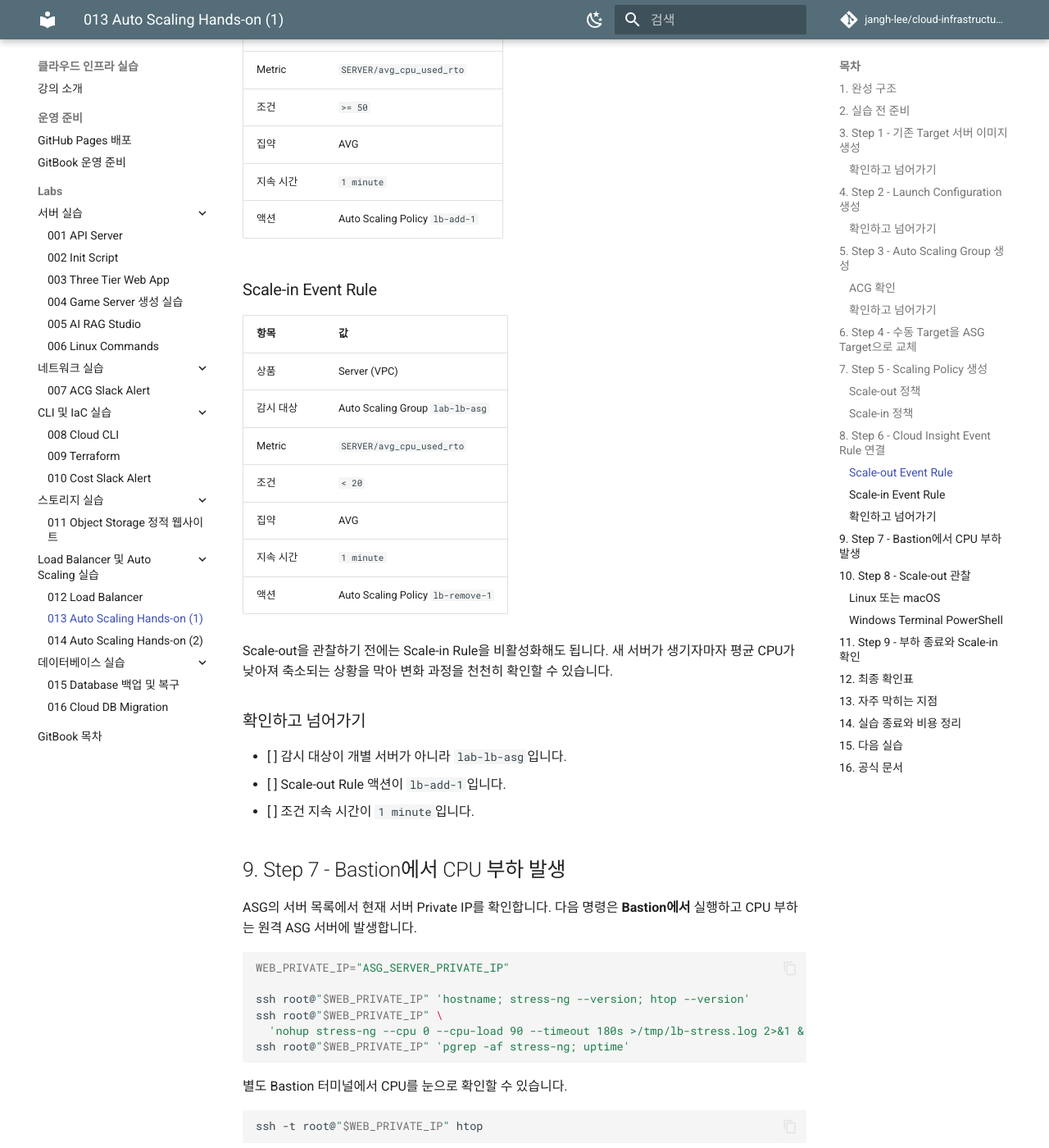
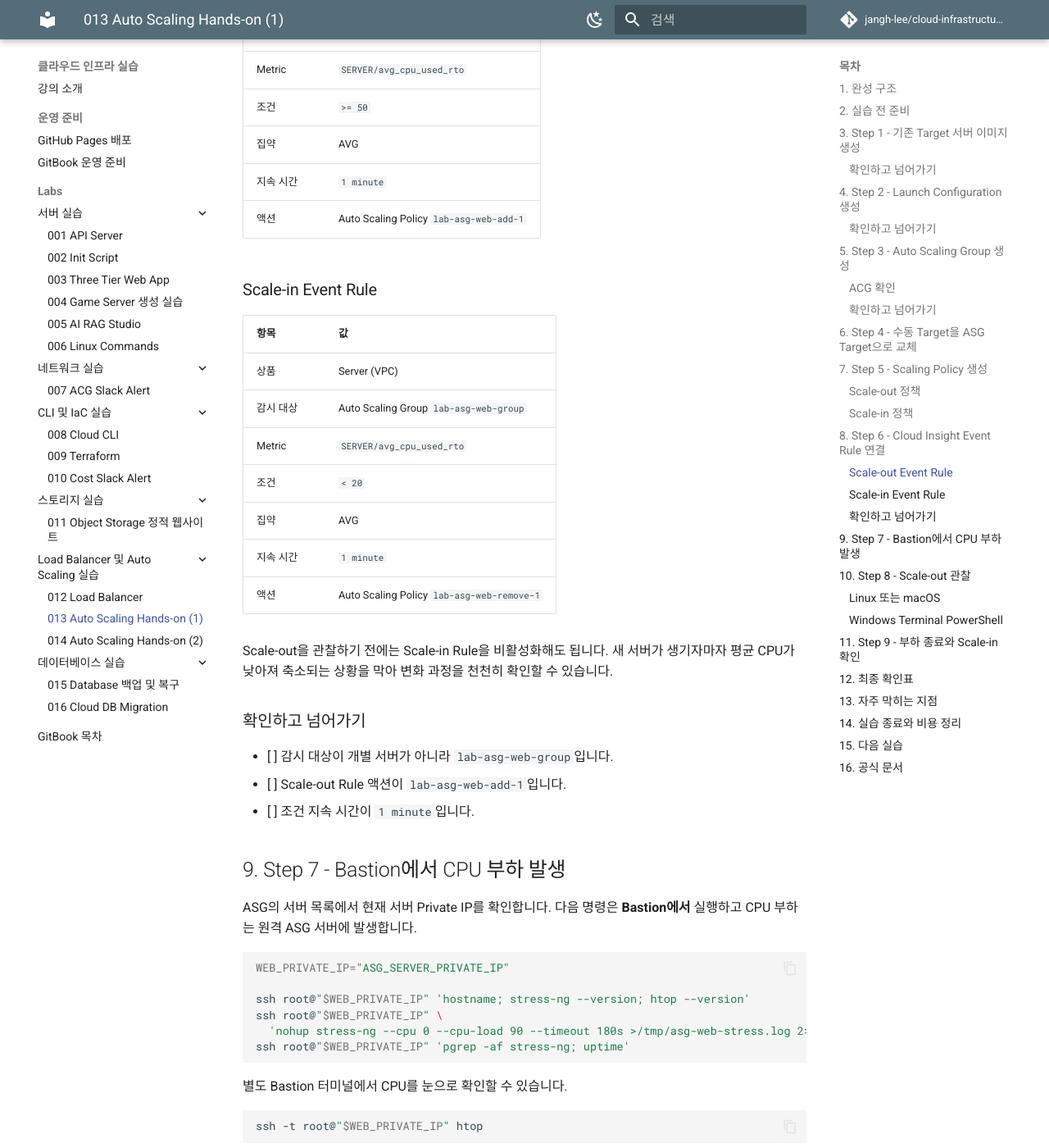
Before and after one commit to jangh-lee/cloud-infrastructure-lecture-example, an MkDocs documentation site: the page built from gitbook/labs/013-auto-scaling.md, in a window 1280 px wide and 1400 px high, scrolled down 6077 px. Shown: the whole window at 82% size. Built offline with MkDocs 1.6.1 and Material for MkDocs 9.7.7, drawn with Linux system fonts in a browser that asks for light colours; comment, search, counter and statistics services are not loaded; some of the changed text lies outside the part shown.

Commit message:
Align autoscaling lab resource names

````diff
--- a/gitbook/labs/013-auto-scaling.md
+++ b/gitbook/labs/013-auto-scaling.md
@@ -73,7 +73,7 @@ Auto Scaling Nginx 서버 1~3대         새로 구성
 
 | 항목 | 값 |
 | --- | --- |
-| 이름 | `lab-lb-lc-v1` |
+| 이름 | `lab-asg-web-lc-v1` |
 | 서버 이미지 | `lab-asg-web-image-v1` |
 | 서버 사양 | 012 원본과 같거나 수업용 최소 사양 |
 | 인증키 | 수업용 인증키 |
@@ -85,20 +85,20 @@ Auto Scaling Nginx 서버 1~3대         새로 구성
 
 - [ ] Launch Configuration 이미지가 `lab-asg-web-image-v1`입니다.
 - [ ] Init Script를 중복 입력하지 않았습니다.
-- [ ] 이름이 `lab-lb-lc-v1`로 목록에 표시됩니다.
+- [ ] 이름이 `lab-asg-web-lc-v1`로 목록에 표시됩니다.
 
 ## 5. Step 3 - Auto Scaling Group 생성
 
 1. **Services > Compute > Auto Scaling > Auto Scaling Group**으로 이동합니다.
 2. **Auto Scaling Group 생성**을 클릭합니다.
-3. `lab-lb-lc-v1`을 선택합니다.
+3. `lab-asg-web-lc-v1`을 선택합니다.
 
 | 항목 | 값 |
 | --- | --- |
-| 이름 | `lab-lb-asg` |
+| 이름 | `lab-asg-web-group` |
 | VPC | 012와 같은 VPC |
 | Subnet | 012 웹 서버와 같은 Private Subnet |
-| 서버 이름 Prefix | `lab-lb-as` |
+| 서버 이름 Prefix | `lab-asg-web` |
 | 최소 용량 | `1` |
 | 최대 용량 | `3` |
 | 기대 용량 | `1` |
@@ -125,7 +125,7 @@ Auto Scaling Nginx 서버 1~3대         새로 구성
 
 다음 순서로 상태를 확인합니다.
 
-1. 이름이 `lab-lb-as...`인 서버 한 대가 생성됩니다.
+1. 이름이 `lab-asg-web...`인 서버 한 대가 생성됩니다.
 2. 012 Target Group에 새 서버가 자동 등록됩니다.
 3. `/healthz` 검사 후 새 Target 상태가 `Healthy`가 됩니다.
 4. Load Balancer URL의 `/status.json`이 정상 응답합니다.
@@ -143,7 +143,7 @@ ASG 서버가 `Healthy`가 된 뒤에만 012에서 수동 등록한 서버들을
 교체 후 Target Group에는 다음 서버만 남아야 합니다.
 
 ```text
-lab-lb-as...    Healthy
+lab-asg-web...    Healthy
 ```
 
 Load Balancer를 20번 호출해 ASG 서버 한 대만 응답하는지 확인합니다.
@@ -158,20 +158,20 @@ done | sort | uniq -c
 정상 예시는 다음과 같습니다.
 
 ```text
-20 lab-lb-as-xxxxx
+20 lab-asg-web-xxxxx
 ```
 
 기존 012 Hostname이 섞여 나오면 수동 Target이 아직 Target Group에 남아 있는지 확인합니다.
 
 ## 7. Step 5 - Scaling Policy 생성
 
-`lab-lb-asg`를 선택하고 **설정 > 정책 > 생성**에서 두 정책을 만듭니다.
+`lab-asg-web-group`을 선택하고 **설정 > 정책 > 생성**에서 두 정책을 만듭니다.
 
 ### Scale-out 정책
 
 | 항목 | 값 |
 | --- | --- |
-| 정책 이름 | `lb-add-1` |
+| 정책 이름 | `lab-asg-web-add-1` |
 | Scaling 설정 | 증감 변경 |
 | 조정값 | `1` 증가 |
 | Cooldown | `60`초 |
@@ -180,7 +180,7 @@ done | sort | uniq -c
 
 | 항목 | 값 |
 | --- | --- |
-| 정책 이름 | `lb-remove-1` |
+| 정책 이름 | `lab-asg-web-remove-1` |
 | Scaling 설정 | 증감 변경 |
 | 조정값 | `1` 감소 |
 | Cooldown | `60`초 |
@@ -196,31 +196,31 @@ Scaling Policy는 실행 동작만 정의합니다. CPU 조건으로 자동 실
 | 항목 | 값 |
 | --- | --- |
 | 상품 | Server (VPC) |
-| 감시 대상 | Auto Scaling Group `lab-lb-asg` |
+| 감시 대상 | Auto Scaling Group `lab-asg-web-group` |
 | Metric | `SERVER/avg_cpu_used_rto` |
 | 조건 | `>= 50` |
 | 집약 | AVG |
 | 지속 시간 | `1 minute` |
-| 액션 | Auto Scaling Policy `lb-add-1` |
+| 액션 | Auto Scaling Policy `lab-asg-web-add-1` |
 
 ### Scale-in Event Rule
 
 | 항목 | 값 |
 | --- | --- |
 | 상품 | Server (VPC) |
-| 감시 대상 | Auto Scaling Group `lab-lb-asg` |
+| 감시 대상 | Auto Scaling Group `lab-asg-web-group` |
 | Metric | `SERVER/avg_cpu_used_rto` |
 | 조건 | `< 20` |
 | 집약 | AVG |
 | 지속 시간 | `1 minute` |
-| 액션 | Auto Scaling Policy `lb-remove-1` |
+| 액션 | Auto Scaling Policy `lab-asg-web-remove-1` |
 
 Scale-out을 관찰하기 전에는 Scale-in Rule을 비활성화해도 됩니다. 새 서버가 생기자마자 평균 CPU가 낮아져 축소되는 상황을 막아 변화 과정을 천천히 확인할 수 있습니다.
 
 ### 확인하고 넘어가기
 
-- [ ] 감시 대상이 개별 서버가 아니라 `lab-lb-asg`입니다.
-- [ ] Scale-out Rule 액션이 `lb-add-1`입니다.
+- [ ] 감시 대상이 개별 서버가 아니라 `lab-asg-web-group`입니다.
+- [ ] Scale-out Rule 액션이 `lab-asg-web-add-1`입니다.
 - [ ] 조건 지속 시간이 `1 minute`입니다.
 
 ## 9. Step 7 - Bastion에서 CPU 부하 발생
@@ -232,7 +232,7 @@ WEB_PRIVATE_IP="ASG_SERVER_PRIVATE_IP"
 
 ssh root@"$WEB_PRIVATE_IP" 'hostname; stress-ng --version; htop --version'
 ssh root@"$WEB_PRIVATE_IP" \
-  'nohup stress-ng --cpu 0 --cpu-load 90 --timeout 180s >/tmp/lb-stress.log 2>&1 &'
+  'nohup stress-ng --cpu 0 --cpu-load 90 --timeout 180s >/tmp/asg-web-stress.log 2>&1 &'
 ssh root@"$WEB_PRIVATE_IP" 'pgrep -af stress-ng; uptime'
 ```
 
@@ -255,8 +255,8 @@ ssh -t root@"$WEB_PRIVATE_IP" htop
 | --- | --- | --- |
 | 1 | Cloud Insight | ASG 평균 CPU 50% 이상 |
 | 2 | Event Rule | Scale-out Event 발생 |
-| 3 | ASG 이력 | `lb-add-1` 실행 |
-| 4 | Server | 새 `lab-lb-as...` 서버 생성 |
+| 3 | ASG 이력 | `lab-asg-web-add-1` 실행 |
+| 4 | Server | 새 `lab-asg-web...` 서버 생성 |
 | 5 | Target Group | 새 Target이 `Healthy` |
 | 6 | ASG | 서버 수 `1 → 2` |
 
@@ -286,8 +286,8 @@ $LB_URL = "http://YOUR_LOAD_BALANCER_URL"
 ```text
 Count Name
 ----- ----
-   22 lab-lb-as-aaaaa
-   18 lab-lb-as-bbbbb
+   22 lab-asg-web-aaaaa
+   18 lab-asg-web-bbbbb
 ```
 
 페이지를 새로고침하면서 Hostname과 Private IP가 바뀌는지도 확인합니다. 같은 원본 이미지로 만들어졌지만 `lb-demo-status.timer`가 각 서버의 실제 값을 다시 기록합니다.
@@ -304,7 +304,7 @@ Scale-in Rule을 활성화하고 다음 순서로 확인합니다.
 
 1. ASG 평균 CPU가 20% 미만으로 내려갑니다.
 2. Scale-in Event가 발생합니다.
-3. `lb-remove-1` 정책이 실행됩니다.
+3. `lab-asg-web-remove-1` 정책이 실행됩니다.
 4. ASG 서버 수가 `2 → 1`이 됩니다.
 5. 종료된 서버가 Target Group에서 자동 제거됩니다.
 6. Load Balancer URL은 계속 HTTP `200`을 반환합니다.
````
